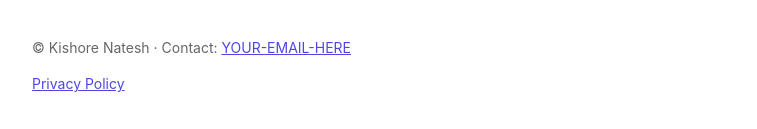
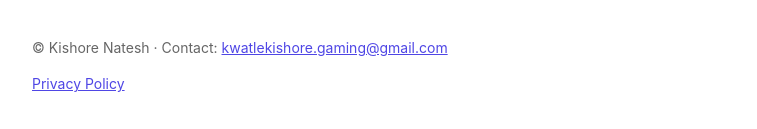
Before and after one commit to KishoreNateshOfficial/KishoreNateshOfficial.github.io, a plain HTML site: page index.html in a window 1280 px wide. Shown: the part 527-656 px from the top of the page, without its empty margins (248-1005 px from the left). Drawn offline with Linux system fonts and the light colour scheme.

Commit message:
Update contact email in footer of index.html

```diff
--- a/index.html
+++ b/index.html
@@ -24,7 +24,7 @@ a{color:#4f46e5} .muted{color:#666} footer{margin-top:40px;font-size:14px;color:
 <p>Read the <a href="privacy.html">Privacy Policy</a> to see what data is used and how it is protected.</p>
 
 <footer>
-<p>&copy; Kishore Natesh &middot; Contact: <a href="mailto:kwatlekishore.gaming@gmail.com">YOUR-EMAIL-HERE</a></p>
+<p>&copy; Kishore Natesh &middot; Contact: <a href="mailto:kwatlekishore.gaming@gmail.com">kwatlekishore.gaming@gmail.com</a></p>
 <p><a href="privacy.html">Privacy Policy</a></p>
 </footer>
 </body>
```
